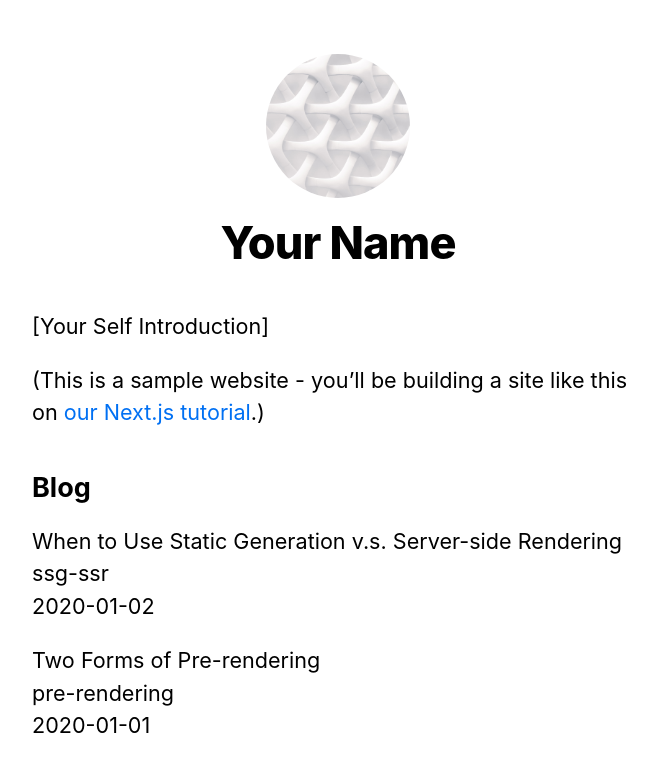
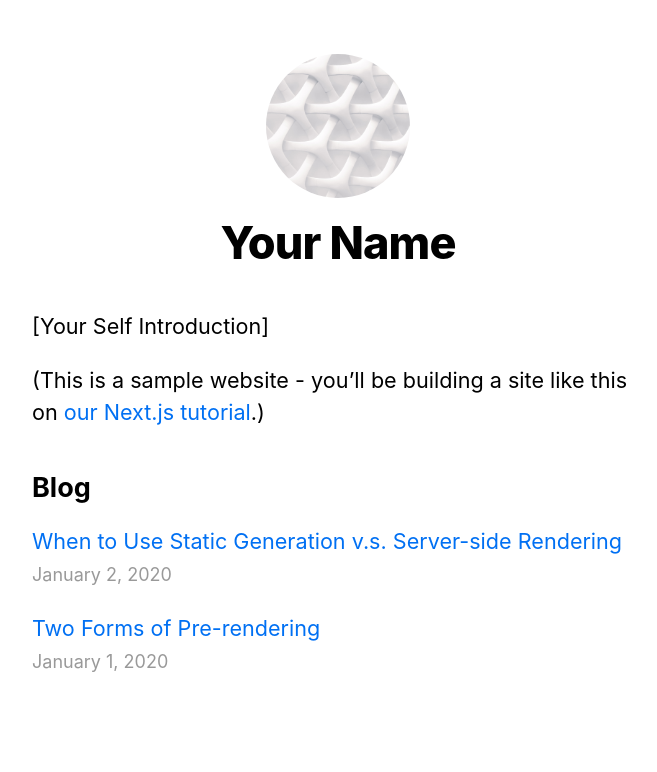
Before and after one commit to dlcmh/nextjs-blog, a Next.js app: page / in a window 1280 px wide. Shown: the top 772 px of the page, without its empty margins (302-959 px from the left). Built offline with nearby package versions, Linux system fonts and the light colour scheme.

Commit message:
links on index page

```diff
--- a/pages/index.js
+++ b/pages/index.js
@@ -1,4 +1,6 @@
 import Head from 'next/head'
+import Link from 'next/link'
+import { Date } from '../components/date'
 import Layout, { siteTitle } from '../components/layout'
 import { getSortedPostsData } from '../lib/posts'
 import utilStyles from '../styles/utils.module.css'
@@ -31,11 +33,13 @@
         <ul className={utilStyles.list}>
           {allPostsData.map(({ id, date, title }) => (
             <li className={utilStyles.listItem} key={id}>
-              {title}
+              <Link href={`posts/${id}`}>
+                {title}
+              </Link>
               <br />
-              {id}
-              <br />
-              {date}
+              <small className={utilStyles.lightText}>
+                <Date dateString={date} />
+              </small>
             </li>
           ))}
         </ul>
--- a/pages/posts/[id].js
+++ b/pages/posts/[id].js
@@ -2,7 +2,7 @@
 import { Date } from '../../components/date';
 import Layout from '../../components/layout';
 import { getAllPostIds, getPostData } from '../../lib/posts';
-import utilStyles from '../../styles/utils.module.css'
+import utilStyles from '../../styles/utils.module.css';
 
 // Called first
 export async function getStaticPaths() {
```
